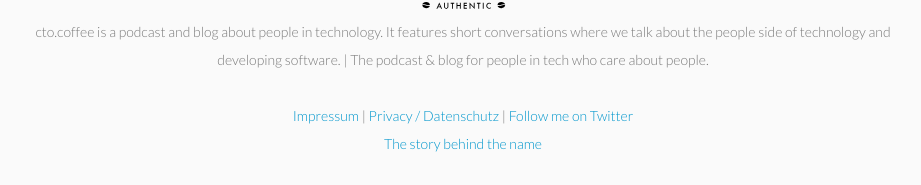
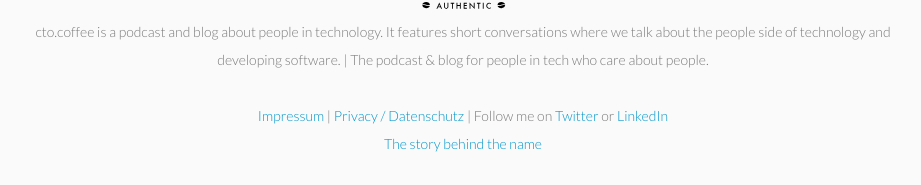
Before and after one commit to benjmin-r/cto.coffee, a Jekyll site: the page built from index.md, in a window 1280 px wide and 900 px high, scrolled down 2318 px. Shown: the part 712-897 px from the top of the window, without its empty margins (177-1098 px from the left). Built offline with Jekyll 4.4.1, drawn with Linux system fonts in a browser that asks for light colours; nearby versions of some CDN libraries.

Commit message:
add linkedin profile to footer

```diff
--- a/_includes/footer.html
+++ b/_includes/footer.html
@@ -14,7 +14,8 @@
         <br>
         <a href="/impressum/">Impressum</a>
         | <a href="/privacy/">Privacy / Datenschutz</a>
-        | <a href="https://twitter.com/benjamin">Follow me on Twitter</a>
+        | Follow me on <a href="https://twitter.com/benjamin">Twitter</a>
+        or <a href="https://www.linkedin.com/in/benjamin-reitzammer/">LinkedIn</a>
         <br>
         <a href="/story-behind-the-name">The story behind the name</a>
       </small>
```
